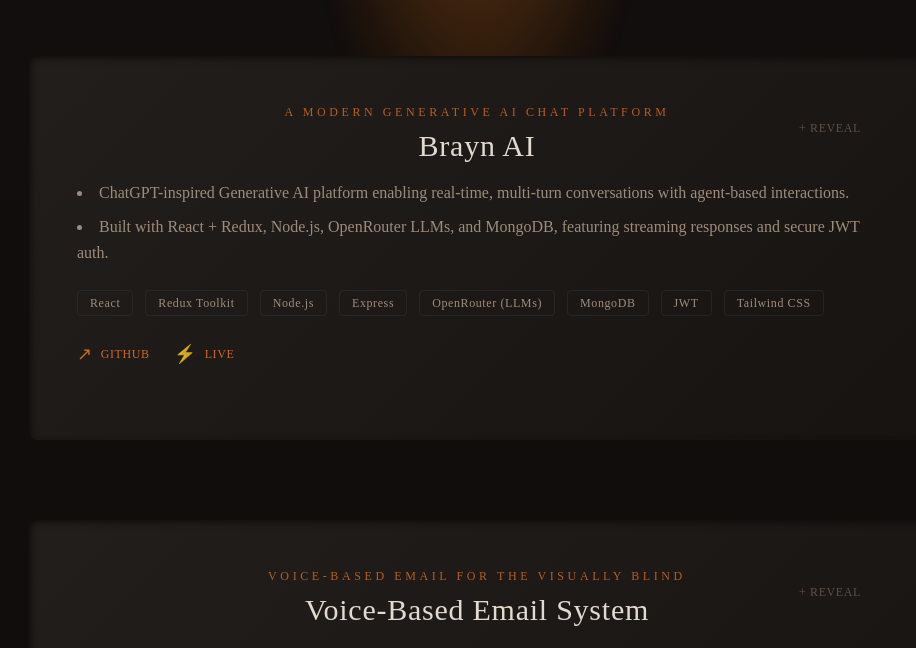
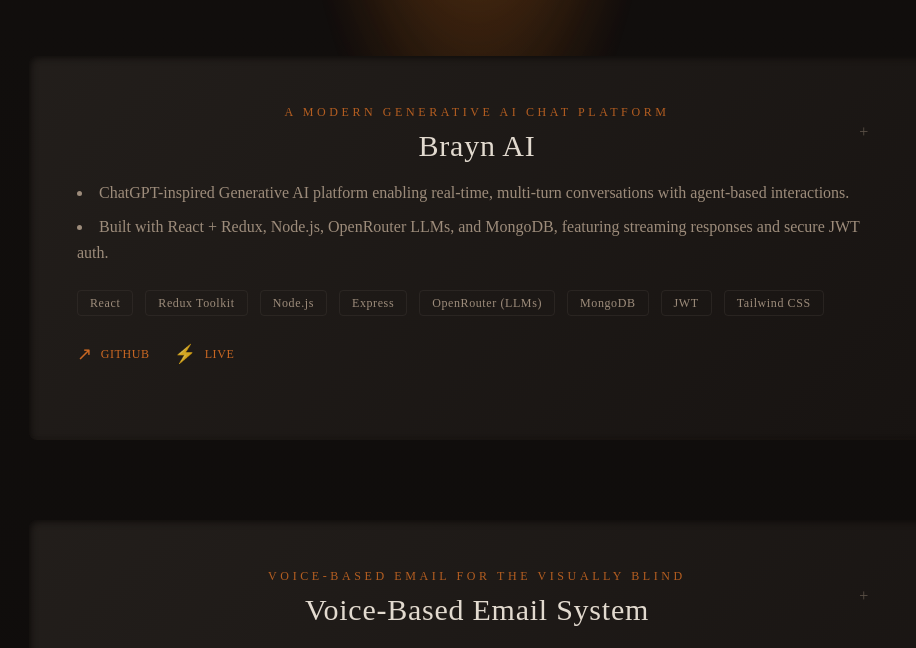
Before and after one commit to altafbalikai/cave-portfolio, a React (Vite) app: page / in a window 1280 px wide. Shown: the part 1980-2628 px from the top of the page, without its empty margins (163-1079 px from the left). Built offline with nearby package versions, Linux system fonts and the light colour scheme; the HTML template or start-up script is replaced by a standard one.

Commit message:
Content Overflow hidden

```diff
--- a/src/components/sections/ProjectMurals.tsx
+++ b/src/components/sections/ProjectMurals.tsx
@@ -185,7 +185,7 @@ const ProjectMurals = () => {
                     <div
                       className={`overflow-hidden transition-all duration-500 ${
                         activeProject === project.id
-                          ? "max-h-20 opacity-100"
+                          ? "max-h-30 md:max-h-20 opacity-100"
                           : "max-h-0 opacity-0"
                       }`}
                     >
@@ -200,8 +200,8 @@ const ProjectMurals = () => {
                     </div>
 
                     {/* Click indicator */}
-                    <div className="absolute top-4 right-4 text-muted-foreground/50 font-display text-xs tracking-wider">
-                      {activeProject === project.id ? "− CLOSE" : "+ REVEAL"}
+                    <div className="absolute top-4 right-2 text-muted-foreground/50 font-display text-ms tracking-wider">
+                      {activeProject === project.id ? "−" : "+"}
                     </div>
                   </div>
                 </div>
```
